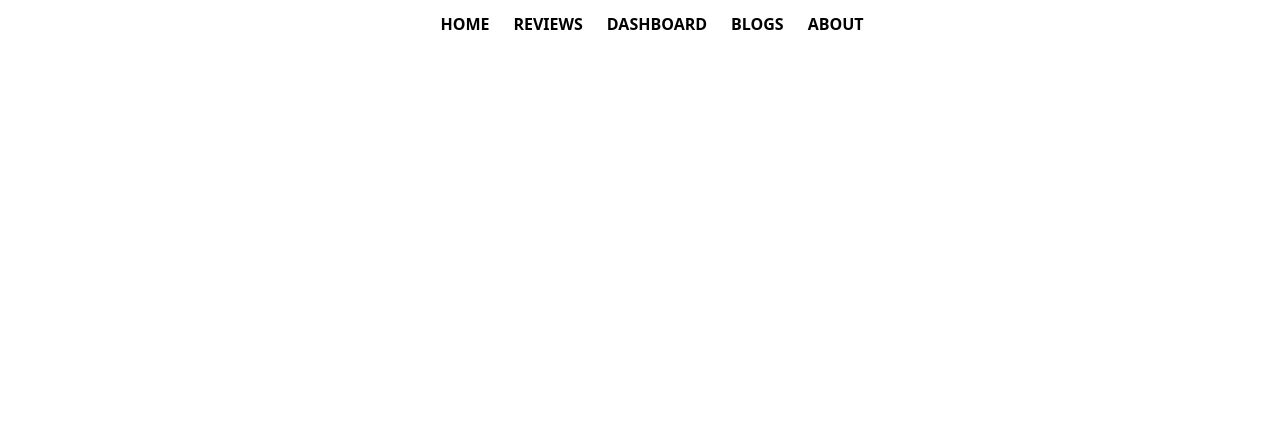
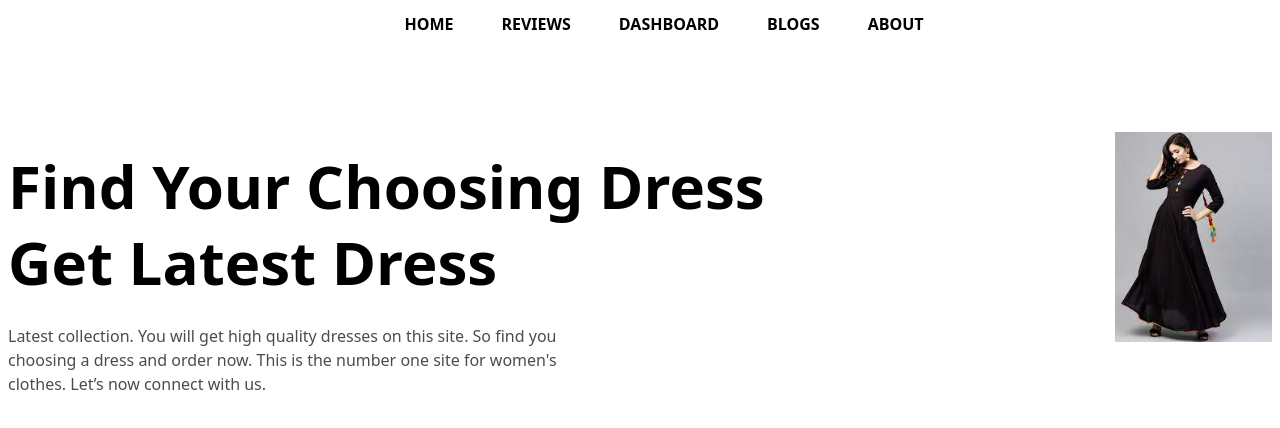
Before and after one commit to TanzimTayef/liza-collection-assignment, a React (Create React App) app: page / in a window 1280 px wide. Shown: the top 428 px of the page. Built offline with nearby package versions, Linux system fonts and the light colour scheme.

Commit message:
created home section

```diff
--- a/src/App.css
+++ b/src/App.css
@@ -1,6 +1,6 @@
-.App {
+/* .App {
   text-align: center;
-}
+} */
 
 .App-logo {
   height: 40vmin;
--- a/src/App.js
+++ b/src/App.js
@@ -1,10 +1,11 @@
 import './App.css';
 import Header from './components/Header/Header';
+import Home from './components/Home/Home';
 function App() {
   return (
-    <div className="App">
+    <div className="App container mx-auto px-2">
       <Header />
-
+      <Home/>
     </div>
   );
 }
--- a/src/components/Header/Header.js
+++ b/src/components/Header/Header.js
@@ -3,12 +3,12 @@ import React from 'react';
 const Header = () => {
     return (
         <nav className='mt-3'>
-            <ul className='flex justify-center font-bold uppercase'>
-                <li><a className='ml-6 ' href="/home">Home</a></li>
-                <li><a className='ml-6 ' href="/reviews">Reviews</a></li>
-                <li><a className='ml-6 ' href="/dashboard">Dashboard</a></li>
-                <li><a className='ml-6 ' href="/blogs">Blogs</a></li>
-                <li><a className='ml-6 ' href="/about">About</a></li>
+            <ul className='md:flex justify-center font-bold uppercase'>
+                <li><a className='ml-12' href="/home">Home</a></li>
+                <li><a className='ml-12' href="/reviews">Reviews</a></li>
+                <li><a className='ml-12' href="/dashboard">Dashboard</a></li>
+                <li><a className='ml-12' href="/blogs">Blogs</a></li>
+                <li><a className='ml-12' href="/about">About</a></li>
             </ul>
        </nav>
     );
--- /dev/null
+++ b/src/components/Home/Home.js
@@ -0,0 +1,24 @@
+import React from 'react';
+import dressImg from "../../images/dress.jpg"
+
+const Home = () => {
+    return (
+        <div className="flex flex-col lg:flex-row justify-between py-24">
+        <div className="flex flex-col my-auto">
+            <h1 className="lg:text-6xl font-bold pt-6 md:text-6xl text-4xl">
+               Find Your Choosing Dress</h1>
+            <h1 className="lg:text-6xl font-bold pt-4 md:text-6xl text-4xl">
+                Get Latest Dress</h1>
+            <p className="pt-8 md:w-1/2 opacity-70">
+            Latest collection. You will get high quality dresses on this site. So find you choosing a dress and order now. This is the number one site for women's clothes. Let’s now connect with us.
+            </p>
+        </div>
+        <div className="">
+          <img src={dressImg} alt="" />
+        </div>
+    </div>
+
+    );
+};
+
+export default Home;
```
Also changed, not shown: src/components/Reviews/Reviews.js (added), src/images/dress.jpg (added).
